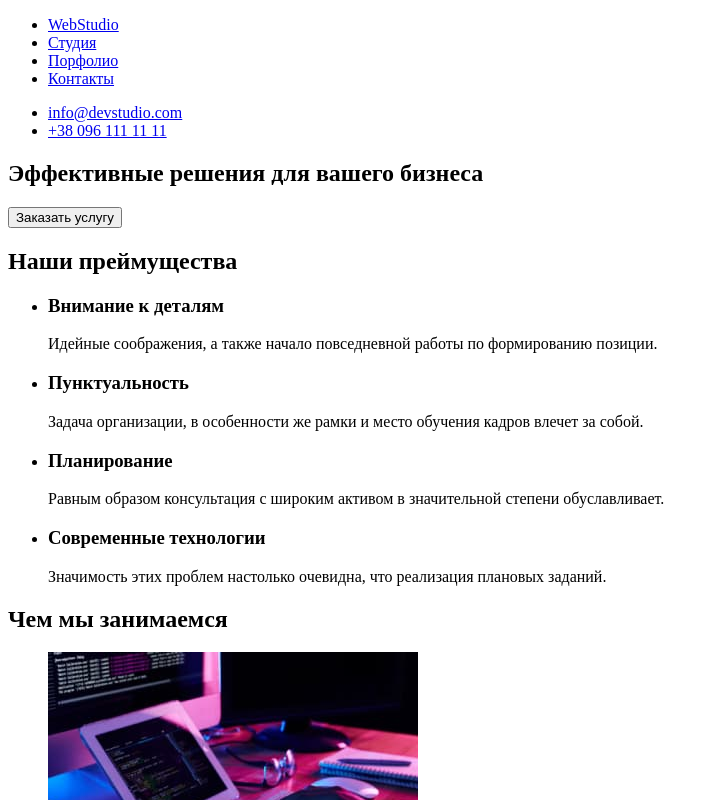
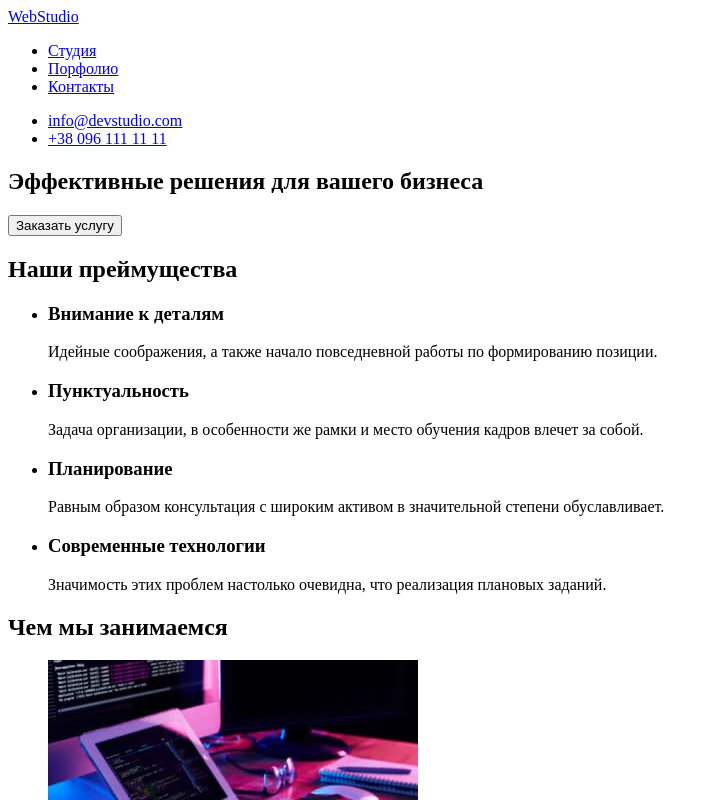
Before and after one commit to DenysMelnychenko2021/goit-markup-hw-01, a plain HTML site: page index.html in a window 1280 px wide. Shown: the top 800 px of the page, without its empty margins (0-719 px from the left). Drawn offline with Linux system fonts and the light colour scheme.

Commit message:
Сделал правки связанные с логотипом

```diff
--- a/index.html
+++ b/index.html
@@ -14,8 +14,8 @@
   <body>
     <header>
       <nav>
+        <a href="./index.html" title="Логотип компании" lang="en">WebStudio</a>
         <ul>
-          <li><a href="./index.html" title="Логотип компании" lang="en">WebStudio</a></li>
           <li><a href="./index.html" title="Студия">Студия</a></li>
           <li><a href="./index.html" title="Портфолио">Порфолио</a></li>
           <li><a href="./index.html" title="Контакты">Контакты</a></li>
@@ -124,7 +124,7 @@
       </section>
     </main>
     <footer>
-      <p><a href="/index.html" title="Логотип компании" lang="en">WebStudio</a></p>
+      <a href="/index.html" title="Логотип компании" lang="en">WebStudio</a>
       <address>
         <ul>
           <li>
```
